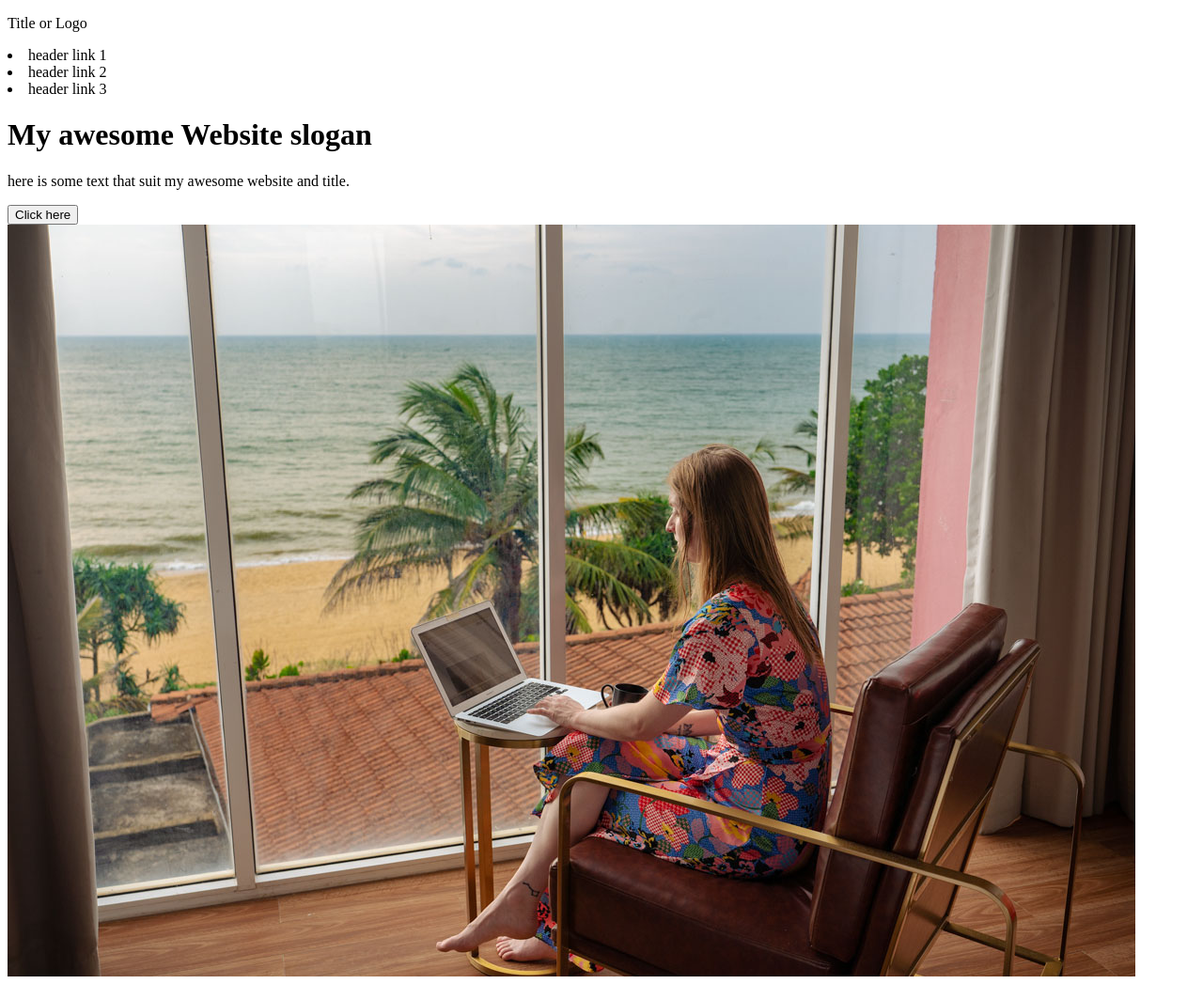
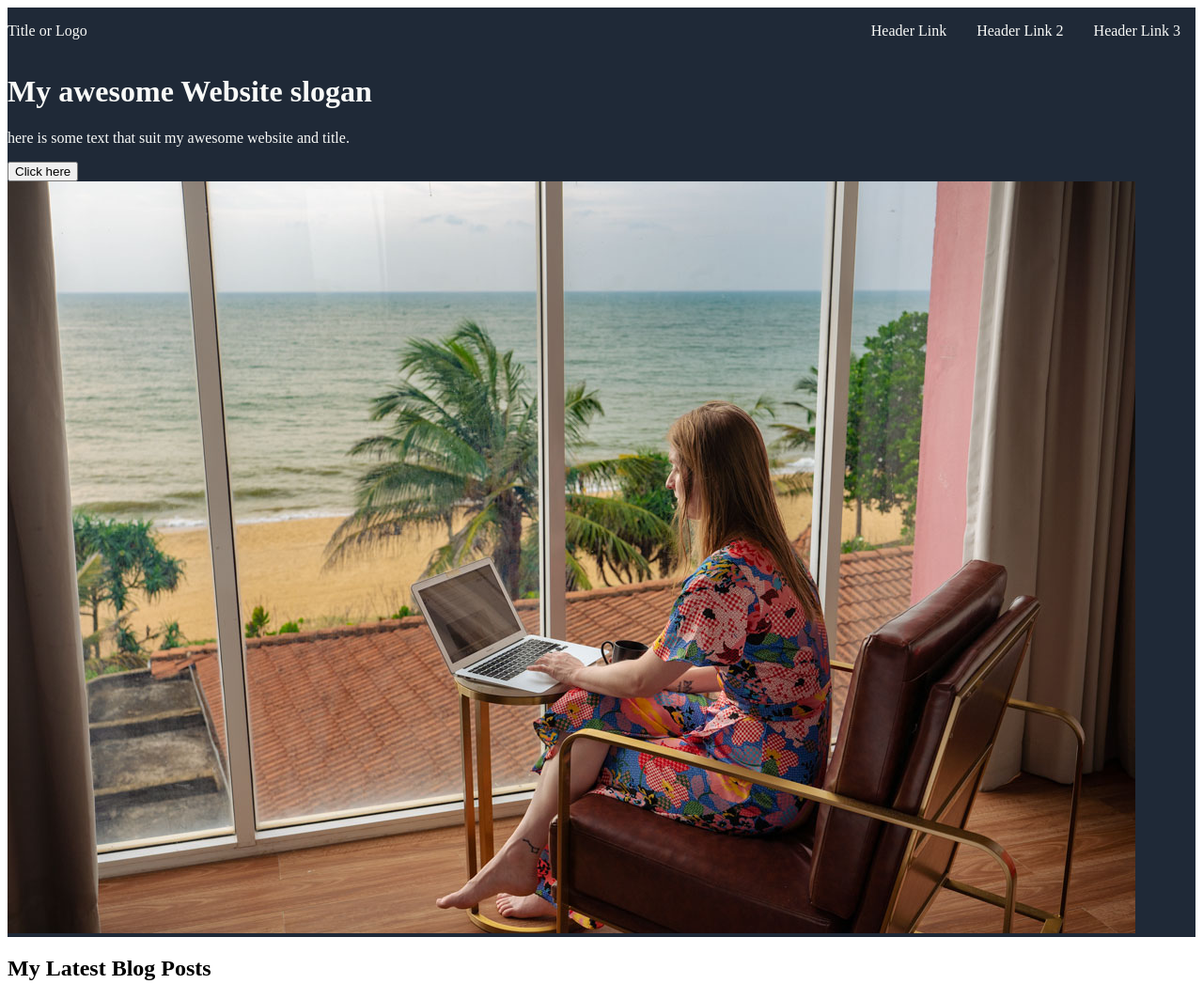
Before and after one commit to mCecilie/odin-landing-page, a plain HTML site: page index.html in a window 1280 px wide. Shown: the top 1047 px of the page at 94% size. Drawn offline with Linux system fonts and the light colour scheme.

Commit message:
Add CSS to navigation bar Created links to the left and space between the two flex items "Title" and "navigation links"

```diff
--- a/index.html
+++ b/index.html
@@ -3,6 +3,7 @@
 <head>
     <meta charset="UTF-8">
     <meta name="viewport" content="width=device-width, initial-scale=1.0">
+    <link rel="stylesheet" href="styles.css">
     <title>Document</title>
 </head>
 <body>
@@ -11,9 +12,11 @@
         <header>
             <p>Title or Logo</p>
             <nav>
-                <li>header link 1</li>
-                <li>header link 2</li>
-                <li>header link 3</li>
+                <ul>
+                   <li><a href=>Header Link</a></li>
+                   <li><a href=>Header Link 2</a></li>
+                   <li><a href=>Header Link 3</a></li>
+                </ul>
             </nav>
         </header>
         <div class="hero-content">
--- /dev/null
+++ b/styles.css
@@ -0,0 +1,29 @@
+/*This will be my stylesheet*/
+
+.hero {
+    background-color: #1F2937;
+    color: #F9FAF8;
+}
+
+header {
+    display: flex;
+    flex-direction: row;
+    justify-content: space-between;
+}
+
+ul {
+    list-style-type: none;
+    padding: 0;
+    display: flex;
+}
+
+li a {
+    text-align: center;
+    text-decoration: none;
+    padding: 14px 16px;
+    color: #F9FAF8;
+}
+
+  li a:hover {
+    background-color: #111;
+  }
```
